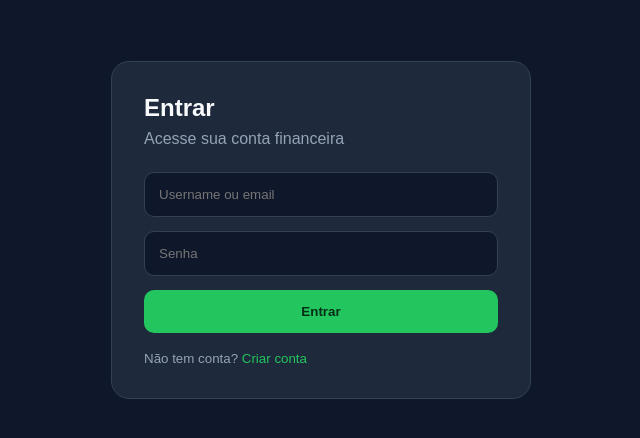
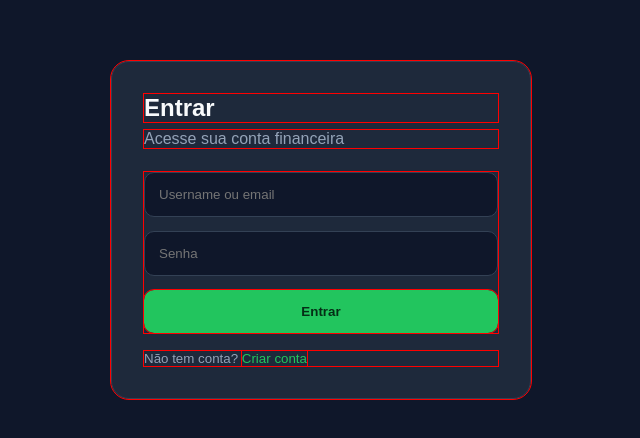
Before and after one commit to inwntr/finance, a React (Vite) app: page / in a window 1280 px wide. Shown: the part 170-608 px from the top of the page, without its empty margins (319-959 px from the left). Built offline with nearby package versions, Linux system fonts and the light colour scheme; no server answers.

Commit message:
Update global.css

```diff
--- a/src/styles/global.css
+++ b/src/styles/global.css
@@ -3,3 +3,7 @@ body {
   background: var(--bg);
   color: var(--text);
 }
+
+* {
+  outline: 1px solid red;
+}
```
